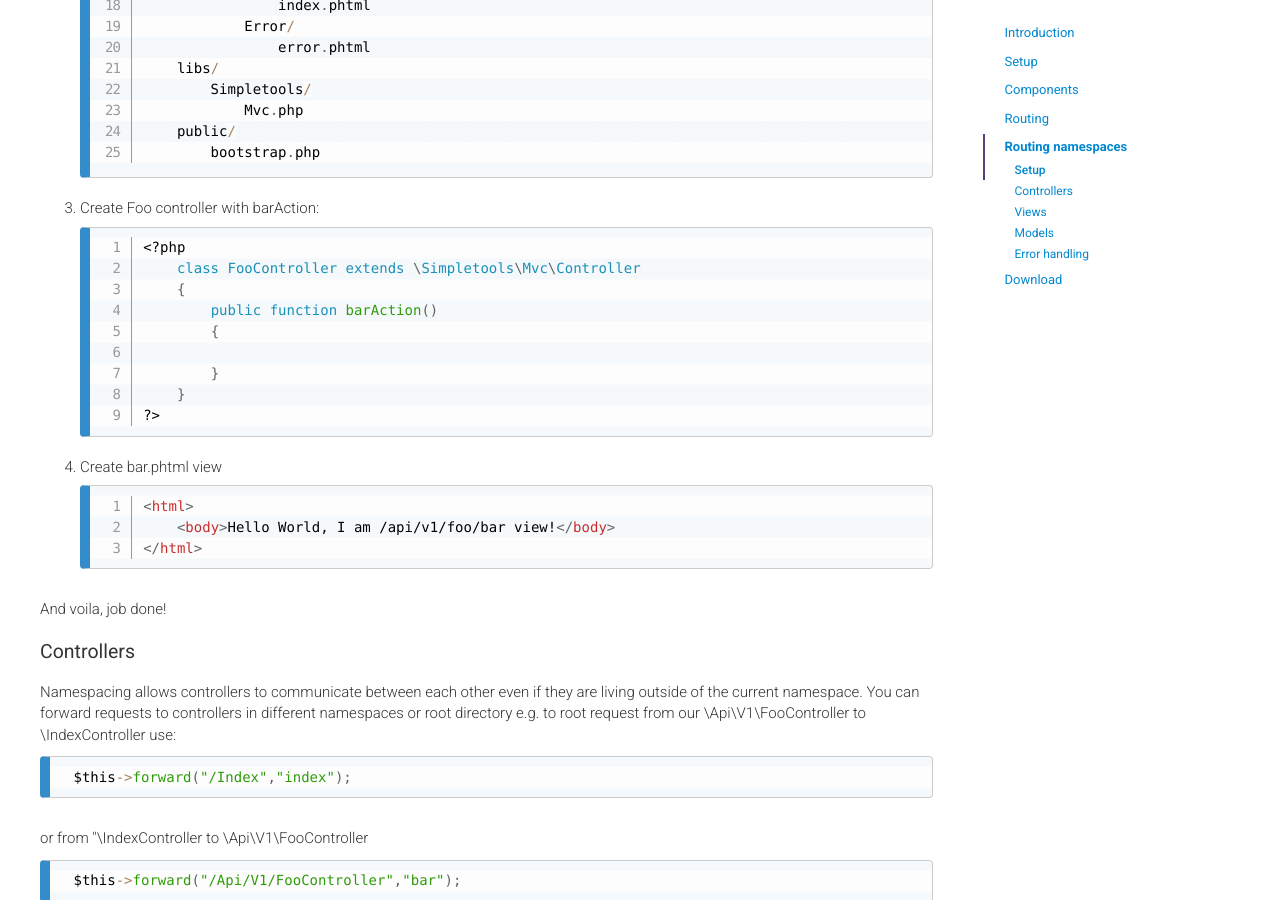
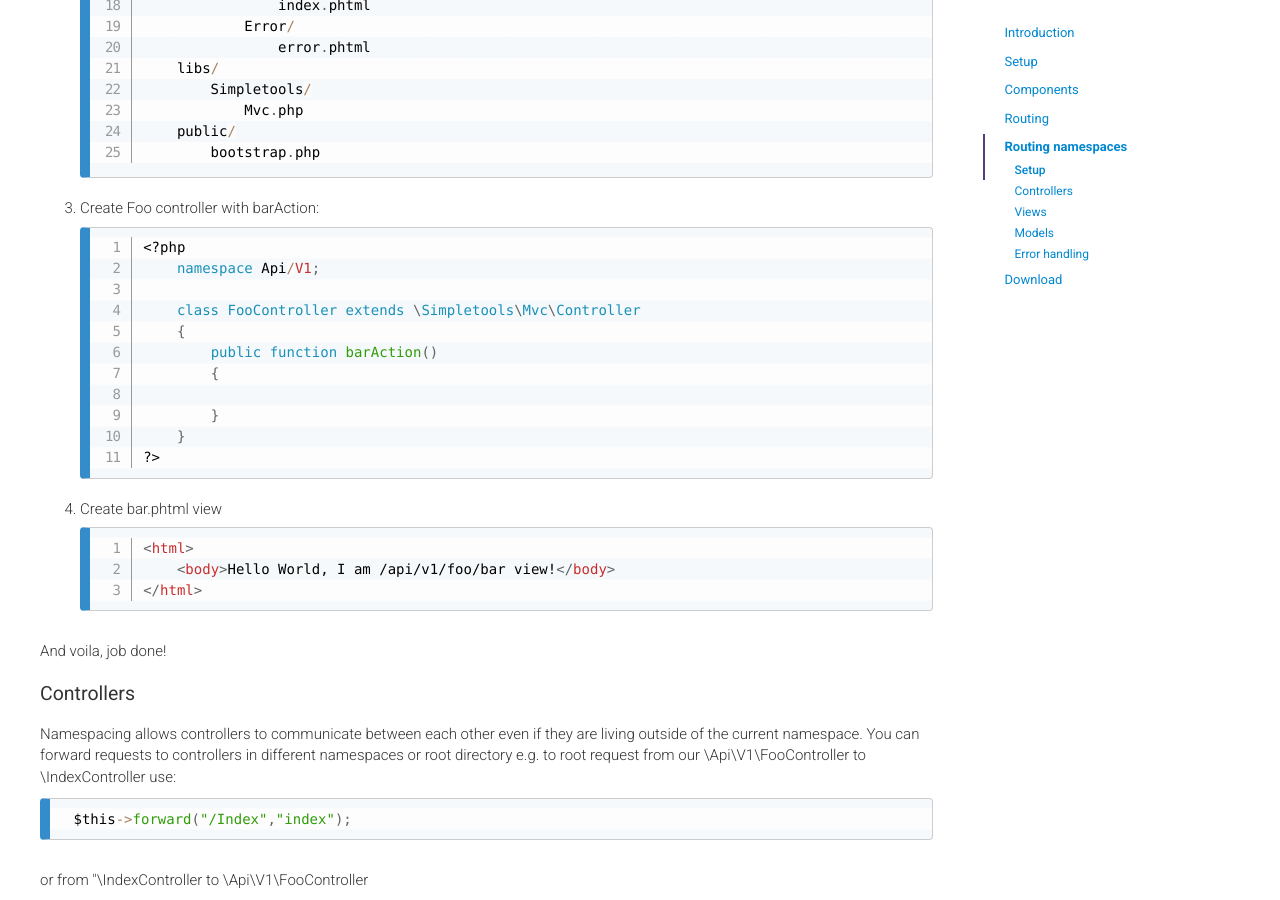
Before and after one commit to getsimpletools/getsimpletools.github.io, a Jekyll site: the page built from getting-started/mvc.html, in a window 1280 px wide and 900 px high, scrolled down 8622 px. Built offline with Jekyll 4.4.1, drawn with Linux system fonts in a browser that asks for light colours; nearby versions of some CDN libraries.

Commit message:
Update mvc.html
missing namespace

```diff
--- a/getting-started/mvc.html
+++ b/getting-started/mvc.html
@@ -481,6 +481,8 @@ $fooModel = \Simpletools\Mvc\Model::of("Foo"); </code></pre>
                         Create Foo controller with barAction:
 
                         <pre class="line-numbers"><code class="language-php">&lt;?php
+    namespace Api/V1;
+
     class FooController extends \Simpletools\Mvc\Controller
     {
         public function barAction()
```
